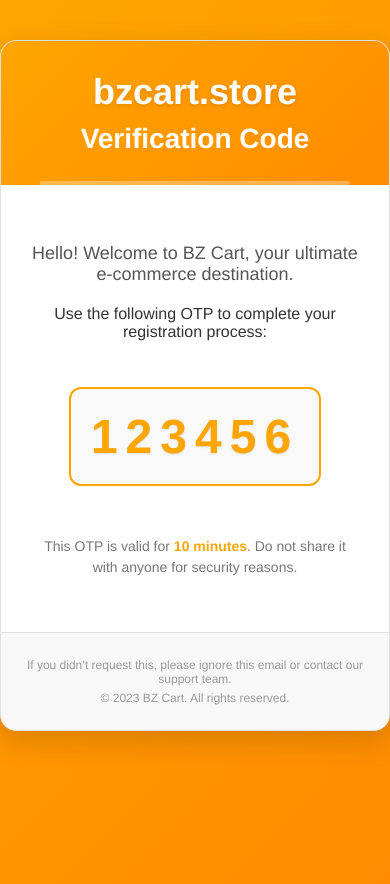
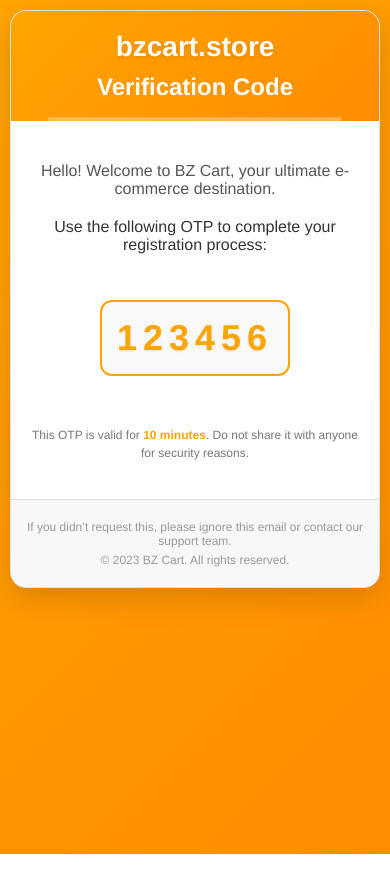
Before and after one commit to AhadQureshi99/backend-bzcart, a website: page test_otp_user_professional.html in a window 390 px wide. After the commit the page ends 854 px from the top, so only its background shows below. Drawn offline with Linux system fonts and the light colour scheme.

Commit message:
"final updated otp"

```diff
--- a/test_otp_user_professional.html
+++ b/test_otp_user_professional.html
@@ -91,6 +91,35 @@
         color: #ffa500;
         font-weight: bold;
       }
+      @media (max-width: 600px) {
+        .email-container {
+          margin: 10px;
+        }
+        .header {
+          padding: 20px 15px;
+          font-size: 24px;
+        }
+        .logo {
+          font-size: 28px;
+        }
+        .body {
+          padding: 25px 20px;
+        }
+        .greeting {
+          font-size: 16px;
+        }
+        .otp {
+          font-size: 36px;
+          letter-spacing: 6px;
+          padding: 15px;
+        }
+        .note {
+          font-size: 12px;
+        }
+        .footer {
+          padding: 15px;
+        }
+      }
     </style>
   </head>
   <body>
```
Also changed, not shown: TODO.md (+9 -4 lines), test_discount_user.html (+23 -0 lines), test_discount_user_professional.html (+29 -0 lines), test_otp_admin.html (+27 -0 lines), test_otp_admin_professional.html (+33 -0 lines), test_otp_user.html (+23 -0 lines).
